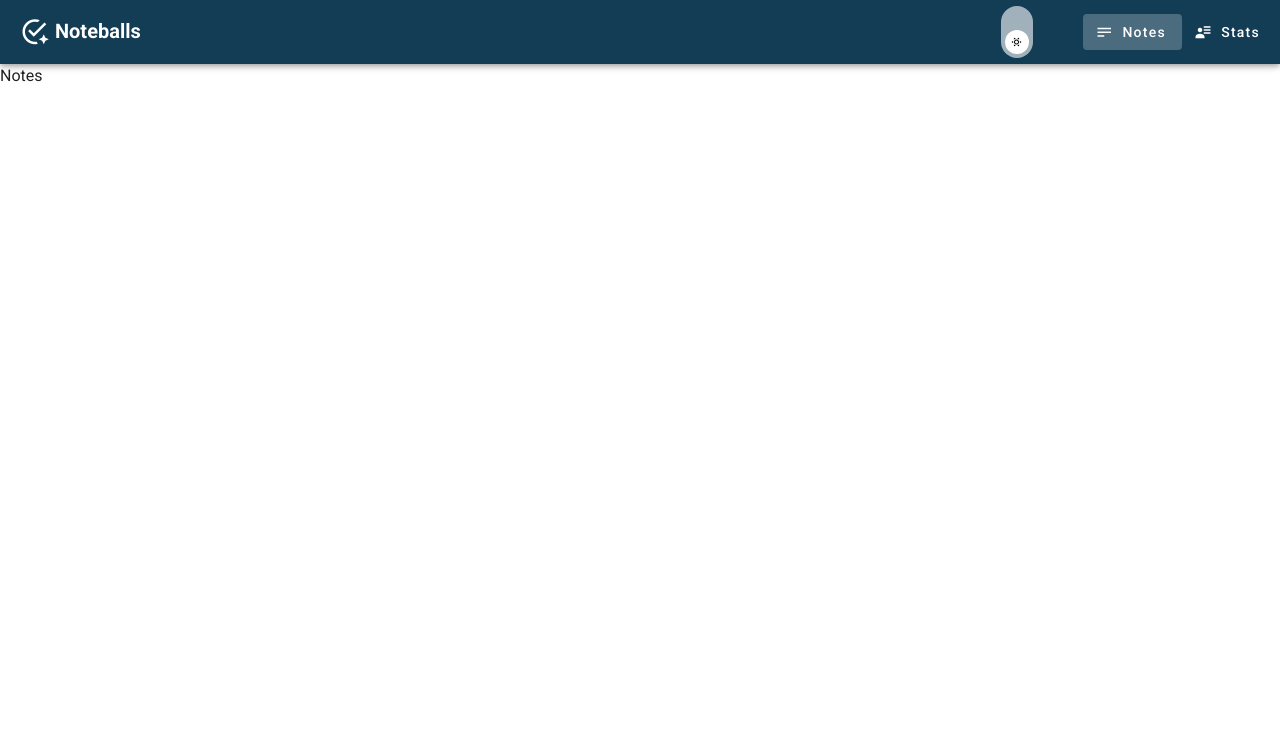
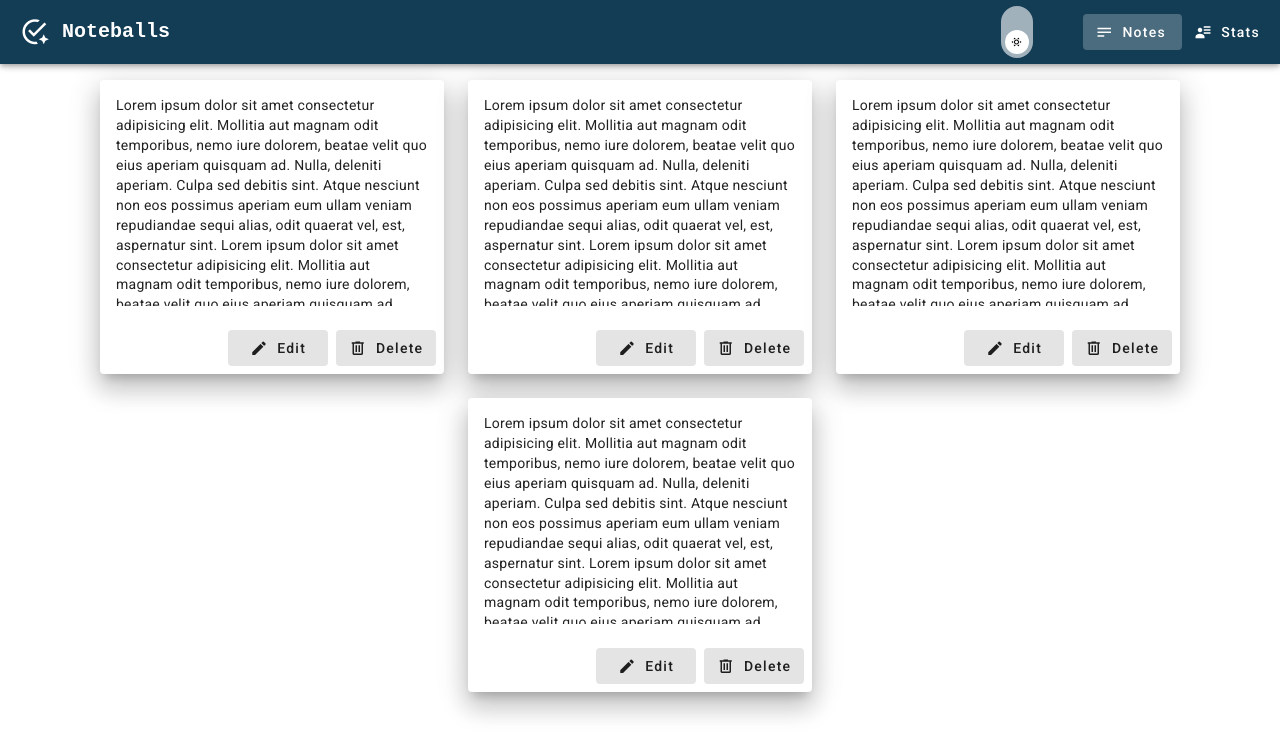
Before and after one commit to webclidev/vue-composition-api-gridnotes, a Vue app: page /#/ in a window 1280 px wide. Shown: the top 756 px of the page. Built offline with nearby package versions, Linux system fonts and the light colour scheme.

Commit message:
added notes card

```diff
--- a/src/components/layout/Navbar.vue
+++ b/src/components/layout/Navbar.vue
@@ -1,7 +1,10 @@
 <template>
   <v-app-bar color="primary">
     <v-toolbar-title>
-      <p class="font-weight-bold cursor-pointer" @click="brandClickHandler">
+      <p
+        class="font-weight-bold cursor-pointer text-mono"
+        @click="brandClickHandler"
+      >
         <v-icon icon="mdi-checkbox-marked-circle-auto-outline" />
         Noteballs
       </p>
--- a/src/views/ViewNotes.vue
+++ b/src/views/ViewNotes.vue
@@ -1,3 +1,77 @@
 <template>
-  <div class="notes">Notes</div>
+  <v-container>
+    <v-row align="center" justify="center">
+      <v-col v-for="m in 4" :key="m" cols="auto">
+        <v-card
+          :variant="variant"
+          max-width="344"
+          max-height="300"
+          elevation="16"
+          :to="`/${m}`"
+        >
+          <template v-slot:text>
+            <p class="card-text">
+              Lorem ipsum dolor sit amet consectetur adipisicing elit. Mollitia
+              aut magnam odit temporibus, nemo iure dolorem, beatae velit quo
+              eius aperiam quisquam ad. Nulla, deleniti aperiam. Culpa sed
+              debitis sint. Atque nesciunt non eos possimus aperiam eum ullam
+              veniam repudiandae sequi alias, odit quaerat vel, est, aspernatur
+              sint. Lorem ipsum dolor sit amet consectetur adipisicing elit.
+              Mollitia aut magnam odit temporibus, nemo iure dolorem, beatae
+              velit quo eius aperiam quisquam ad. Nulla, deleniti aperiam. Culpa
+              sed debitis sint. Atque nesciunt non eos possimus aperiam eum
+              ullam veniam repudiandae sequi alias, odit quaerat vel, est,
+              aspernatur sint.
+            </p>
+          </template>
+
+          <v-card-actions>
+            <v-spacer></v-spacer>
+            <v-btn
+              @click.prevent
+              variant="tonal"
+              prepend-icon="mdi-pencil"
+              min-width="100"
+              class="text-capitalize"
+              >Edit</v-btn
+            >
+
+            <v-btn
+              @click.prevent
+              variant="tonal"
+              prepend-icon="mdi-trash-can-outline"
+              min-width="100"
+              class="text-capitalize"
+              >Delete</v-btn
+            >
+          </v-card-actions>
+        </v-card>
+      </v-col>
+    </v-row>
+  </v-container>
 </template>
+
+<script setup>
+import { ref, watch } from "vue";
+import { useTheme } from "vuetify";
+const theme = useTheme();
+
+const variant = ref("elevated");
+
+watch(
+  () => theme,
+  (currentTheme) => {
+    currentTheme.global.name.value === "dark"
+      ? (variant.value = "tonal")
+      : (variant.value = "elevated");
+  },
+  { deep: true }
+);
+</script>
+
+<style scoped>
+.card-text {
+  max-height: 210px;
+  overflow-y: auto;
+}
+</style>
```
